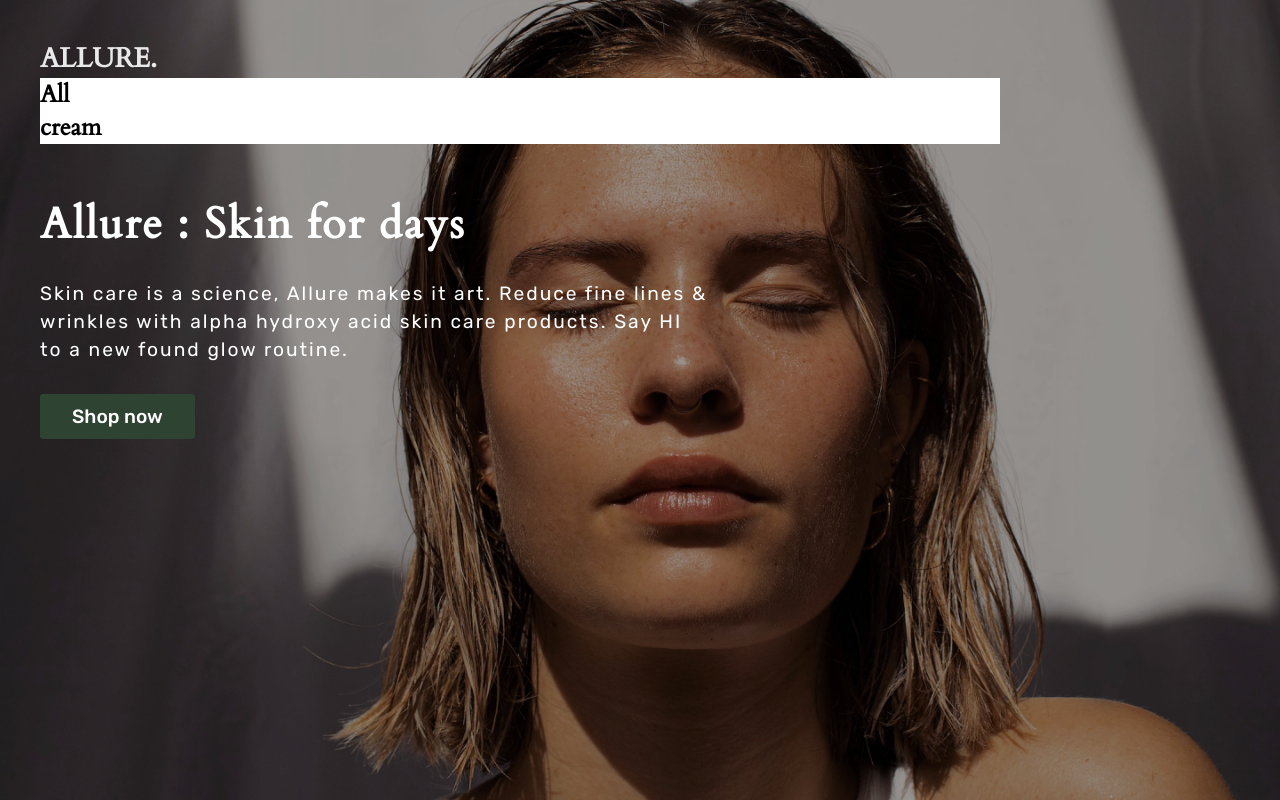
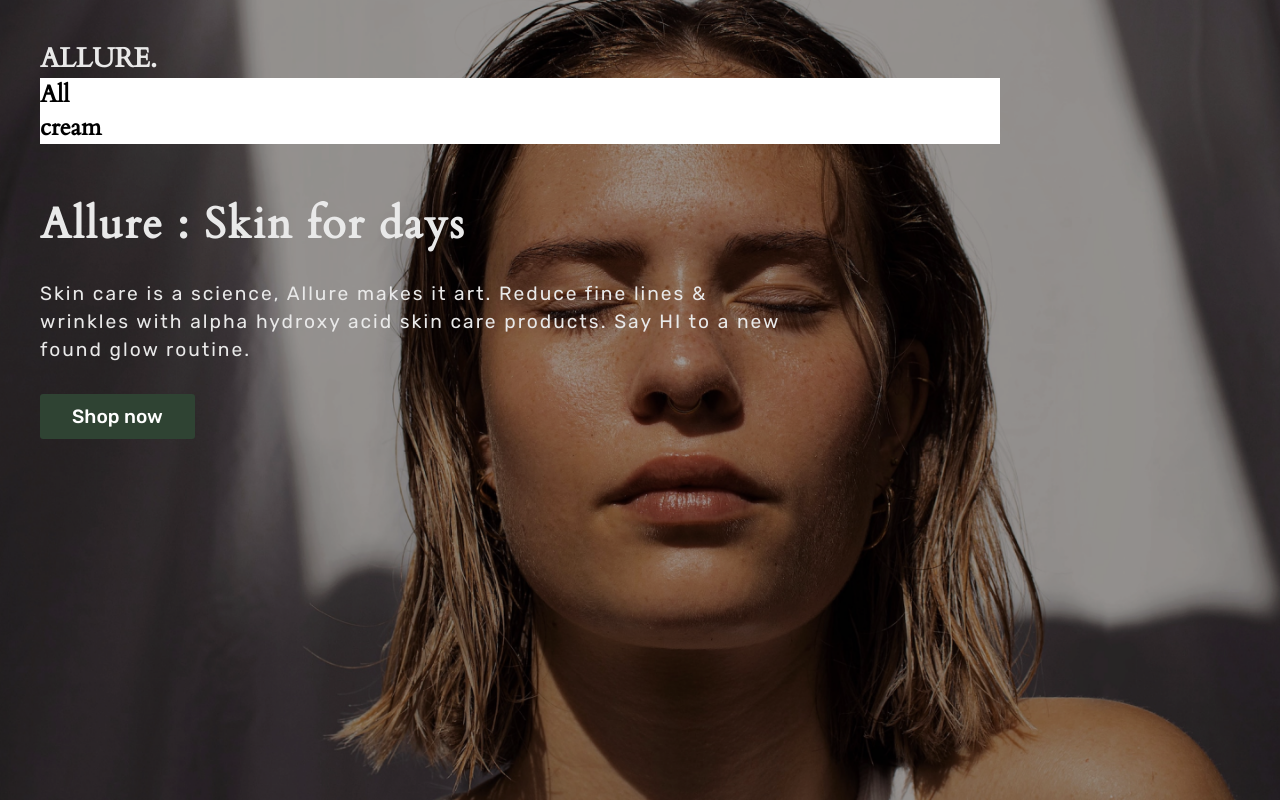
Before and after one commit to Kel-VinTech/Allure-ecommerce, a React (Vite) app: page / in a window 1280 px wide. Built offline with nearby package versions, Linux system fonts and the light colour scheme.

Commit message:
changes made

```diff
--- a/src/scss/Hero.scss
+++ b/src/scss/Hero.scss
@@ -55,7 +55,8 @@ nav{
     flex-direction: column;
     align-items: flex-start;
     letter-spacing:2px;
-    color:#fff;
+    color: #E9E9E9;
+    ;
     top:25%;
     font-style: normal;
 
@@ -74,7 +75,7 @@ nav{
     font-size: 1.2rem;
     font-weight: 400;
     margin-bottom: 30px;
-    width: 70%;
+    width: 80%;
     line-height: 28px;
     font-family: 'Rubik', sans-serif;
 
```
